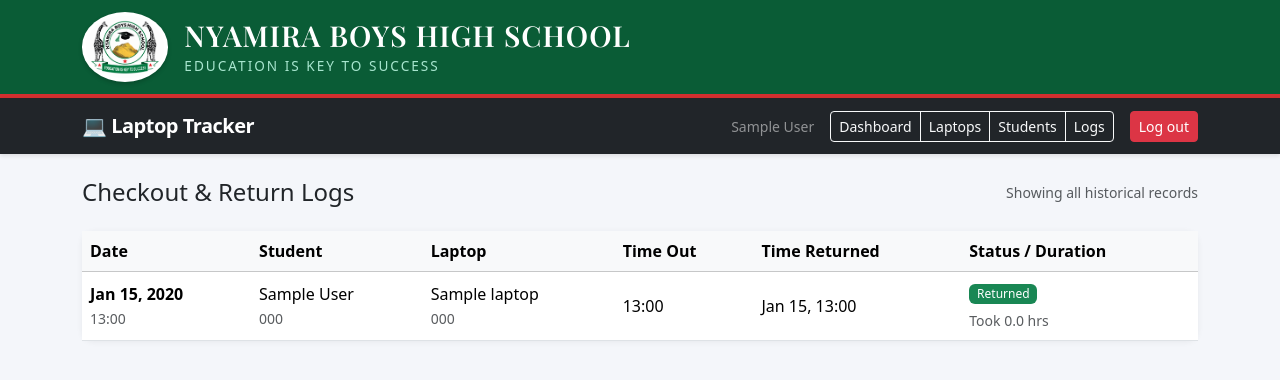
After one commit to manotim/laptop_tracker, a Django app: page /staff/logs/ in a window 1280 px wide. The commit adds this page. Shown: the top 380 px of the page. Run offline with Django 5.2, Linux system fonts and the light colour scheme; a user stored in the database is signed in; tables that the repository leaves empty hold one stand-in row (values such as "Sample post").

Commit message:
Add comprehensive read-only logs page

```diff
--- a/tracking/templates/tracking/base.html
+++ b/tracking/templates/tracking/base.html
@@ -92,6 +92,7 @@
                         <a href="{% url 'staff_dashboard' %}" class="btn btn-outline-light">Dashboard</a>
                         <a href="{% url 'staff_laptops' %}" class="btn btn-outline-light">Laptops</a>
                         <a href="{% url 'staff_students' %}" class="btn btn-outline-light">Students</a>
+                        <a href="{% url 'staff_logs' %}" class="btn btn-outline-light">Logs</a>
                     </div>
                 {% endif %}
                 <a href="{% url 'logout' %}" class="btn btn-sm btn-danger">
--- /dev/null
+++ b/tracking/templates/tracking/staff_logs.html
@@ -0,0 +1,105 @@
+{% extends 'tracking/base.html' %}
+{% block title %}System Logs{% endblock %}
+
+{% block content %}
+<div class="d-flex justify-content-between align-items-center mb-4">
+    <h4 class="mb-0">Checkout & Return Logs</h4>
+    <span class="text-muted small">Showing all historical records</span>
+</div>
+
+<div class="card">
+    <div class="card-body p-0">
+        <div class="table-responsive">
+            <table class="table table-hover align-middle mb-0">
+                <thead class="table-light">
+                <tr>
+                    <th>Date</th>
+                    <th>Student</th>
+                    <th>Laptop</th>
+                    <th>Time Out</th>
+                    <th>Time Returned</th>
+                    <th>Status / Duration</th>
+                </tr>
+                </thead>
+                <tbody>
+                {% for log in page_obj %}
+                    <tr>
+                        <td>
+                            <strong>{{ log.checked_out_at|date:"M d, Y" }}</strong><br>
+                            <small class="text-muted">{{ log.checked_out_at|date:"H:i" }}</small>
+                        </td>
+                        <td>
+                            {{ log.student.full_name|default:log.student.admission_number }}<br>
+                            <small class="text-muted">{{ log.student.admission_number }}</small>
+                        </td>
+                        <td>
+                            {{ log.laptop.name }}<br>
+                            <small class="text-muted">{{ log.laptop.model_number }}</small>
+                        </td>
+                        <td>{{ log.checked_out_at|date:"H:i" }}</td>
+                        <td>
+                            {% if log.returned_at %}
+                                {{ log.returned_at|date:"M d, H:i" }}
+                            {% else %}
+                                <span class="text-muted">—</span>
+                            {% endif %}
+                        </td>
+                        <td>
+                            {% if log.returned_at %}
+                                <span class="badge bg-success mb-1">Returned</span><br>
+                                <small class="text-muted">Took {{ log.hours_out }} hrs</small>
+                            {% elif log.is_overdue %}
+                                <span class="badge bg-danger mb-1">Overdue</span><br>
+                                <small class="text-danger">{{ log.overdue_duration_display }} late</small>
+                            {% else %}
+                                <span class="badge bg-warning text-dark mb-1">Active</span><br>
+                                <small class="text-muted">Due {{ log.expected_return_at|date:"H:i" }}</small>
+                            {% endif %}
+                        </td>
+                    </tr>
+                {% empty %}
+                    <tr>
+                        <td colspan="6" class="text-center text-muted py-4">
+                            No checkout logs exist yet.
+                        </td>
+                    </tr>
+                {% endfor %}
+                </tbody>
+            </table>
+        </div>
+    </div>
+</div>
+
+<!-- Pagination Controls -->
+{% if page_obj.has_other_pages %}
+<nav aria-label="Page navigation" class="mt-4">
+    <ul class="pagination justify-content-center">
+        {% if page_obj.has_previous %}
+            <li class="page-item">
+                <a class="page-link" href="?page={{ page_obj.previous_page_number }}">Previous</a>
+            </li>
+        {% else %}
+            <li class="page-item disabled"><span class="page-link">Previous</span></li>
+        {% endif %}
+
+        {% for i in page_obj.paginator.page_range %}
+            {% if page_obj.number == i %}
+                <li class="page-item active"><span class="page-link">{{ i }}</span></li>
+            {% else %}
+                <li class="page-item">
+                    <a class="page-link" href="?page={{ i }}">{{ i }}</a>
+                </li>
+            {% endif %}
+        {% endfor %}
+
+        {% if page_obj.has_next %}
+            <li class="page-item">
+                <a class="page-link" href="?page={{ page_obj.next_page_number }}">Next</a>
+            </li>
+        {% else %}
+            <li class="page-item disabled"><span class="page-link">Next</span></li>
+        {% endif %}
+    </ul>
+</nav>
+{% endif %}
+{% endblock %}
--- a/tracking/urls.py
+++ b/tracking/urls.py
@@ -18,6 +18,8 @@ urlpatterns = [
     path('staff/laptops/<int:laptop_id>/checkout/', views.staff_laptop_checkout, name='staff_laptop_checkout'),
     path('staff/laptops/<int:laptop_id>/return/', views.staff_laptop_return, name='staff_laptop_return'),
 
+    path('staff/logs/', views.staff_logs, name='staff_logs'),
+
     path('staff/students/', views.staff_students_list, name='staff_students'),
     path('staff/students/add/', views.staff_student_form, name='staff_student_add'),
     path('staff/students/<int:student_id>/edit/', views.staff_student_form, name='staff_student_edit'),
--- a/tracking/views.py
+++ b/tracking/views.py
@@ -413,3 +413,18 @@ def staff_student_toggle_reported(request, student_id):
 
     # Redirect back to wherever the button was clicked from
     return redirect(request.META.get('HTTP_REFERER', 'staff_students'))
+
+
+@staff_required
+def staff_logs(request):
+    # Fetch all checkouts, newest first
+    logs = Checkout.objects.select_related('laptop', 'student').order_by('-checked_out_at')
+
+    # Paginate the logs (20 per page)
+    paginator = Paginator(logs, 20)
+    page_number = request.GET.get('page')
+    page_obj = paginator.get_page(page_number)
+
+    return render(request, 'tracking/staff_logs.html', {
+        'page_obj': page_obj,
+    })
```
